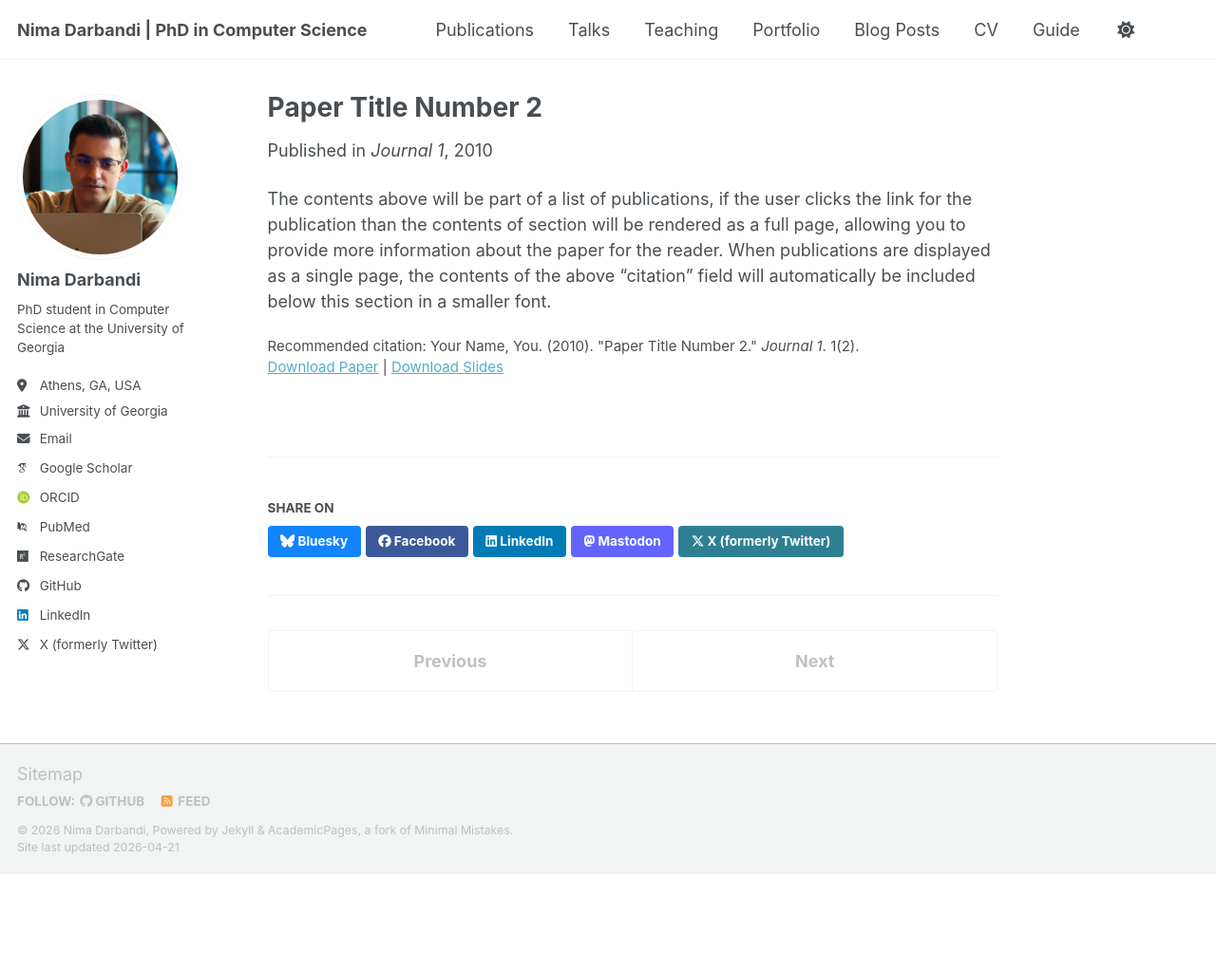
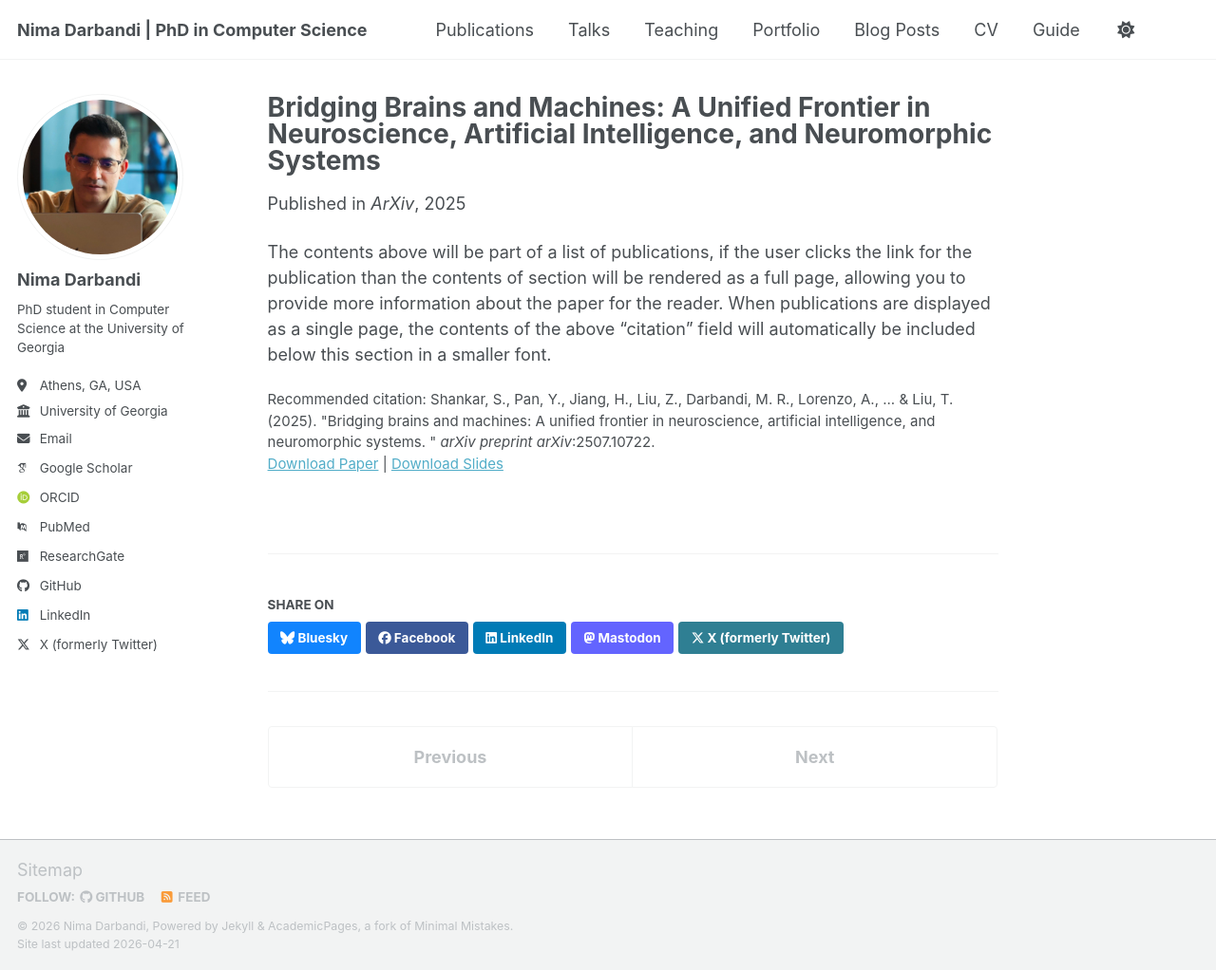
Before and after one commit to nimadarbandi/nimadarbandi.github.io, a Jekyll site: the page built from _publications/2010-10-01-paper-title-number-2.md, in a window 1280 px wide and 1022 px high. Shown: the whole window at 95% size. Built offline with Jekyll 4.4.1, drawn with Linux system fonts in a browser that asks for light colours; some web fonts are replaced; a script bundle is joined from its source files by our own code; library files that are not in the unit come from our copies.

Commit message:
Update 2010-10-01-paper-title-number-2.md

```diff
--- a/_publications/2010-10-01-paper-title-number-2.md
+++ b/_publications/2010-10-01-paper-title-number-2.md
@@ -1,14 +1,14 @@
 ---
-title: "Paper Title Number 2"
+title: "Bridging Brains and Machines: A Unified Frontier in Neuroscience, Artificial Intelligence, and Neuromorphic Systems"
 collection: publications
 category: manuscripts
 permalink: /publication/2010-10-01-paper-title-number-2
-excerpt: 'This paper is about the number 2. The number 3 is left for future work.'
-date: 2010-10-01
-venue: 'Journal 1'
+excerpt: 'This paper is mainly about the emerging convergence of neuroscience, AGI, and neuromorphic computing into a unified research paradigm.The future work is focused on scaling neuromorphic systems to match the complexity of the human brain through 3D hardware integration and advanced memristive materials.'
+date: 2025-7-14
+venue: 'ArXiv'
 slidesurl: 'https://academicpages.github.io/files/slides2.pdf'
-paperurl: 'https://academicpages.github.io/files/paper2.pdf'
-citation: 'Your Name, You. (2010). &quot;Paper Title Number 2.&quot; <i>Journal 1</i>. 1(2).'
+paperurl: 'https://arxiv.org/abs/2507.10722'
+citation: 'Shankar, S., Pan, Y., Jiang, H., Liu, Z., Darbandi, M. R., Lorenzo, A., ... & Liu, T. (2025). &quot;Bridging brains and machines: A unified frontier in neuroscience, artificial intelligence, and neuromorphic systems. &quot; <i>arXiv preprint arXiv</i>:2507.10722.'
 ---
 
 The contents above will be part of a list of publications, if the user clicks the link for the publication than the contents of section will be rendered as a full page, allowing you to provide more information about the paper for the reader. When publications are displayed as a single page, the contents of the above "citation" field will automatically be included below this section in a smaller font.
```
